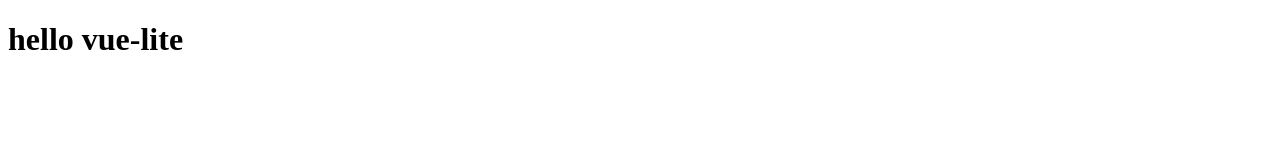
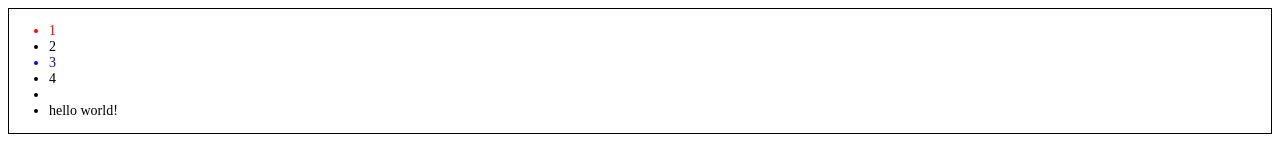
Before and after one commit to bulv0620/vue-lite, a website built with webpack: page src/examples/index.html in a window 1280 px wide. Built offline with nearby package versions, Linux system fonts and the light colour scheme.

Commit message:
update runtime module

```diff
--- a/src/examples/index.html
+++ b/src/examples/index.html
@@ -5,9 +5,8 @@
     <meta http-equiv="X-UA-Compatible" content="IE=edge">
     <meta name="viewport" content="width=device-width, initial-scale=1.0">
     <title>vue-lite-dev</title>
-    <script src="./vue-lite.js"></script>
 </head>
 <body>
-    <h1>hello vue-lite</h1>
 </body>
 </html>
+<script src="./vue-lite.js"></script>
--- a/src/index.js
+++ b/src/index.js
@@ -1,13 +1,27 @@
-import { ref } from "./reactive/ref";
-import { effect } from "./reactive/effect";
-import { computed } from "./reactive/computed";
+import { render, h, Text, Fragment } from "./runtime";
 
-const num = window.num = ref(0);
-const c = window.c = computed({
-    get(){
-        return num.value * 2;
+const vnode = h(
+    'div',
+    {
+        class: 'a b',
+        style: {
+            border: '1px solid',
+            fontSize: '14px',
+        },
+        onClick: () => console.log('click'),
+        id: 'foo',
+        checked: '',
+        custom: false
     },
-    set(newVal){
-        num.value = newVal / 2;
-    }
-})
+    [
+        h('ul', null, [
+            h('li', {style: {color: 'red'}}, 1),
+            h('li', null, 2),
+            h('li', {style: {color: 'blue'}}, 3),
+            h(Fragment, null, [h('li', null, 4), h('li')]),
+            h('li', null, [h(Text, null, 'hello world!')]),
+        ]),
+    ]
+)
+
+render(vnode, document.body);
--- a/src/reactive/ref.js
+++ b/src/reactive/ref.js
@@ -3,7 +3,7 @@ import { track, trigger } from "./effect";
 import { reactive } from "./reactive";
 
 export function ref(value) {
-    if(isRef(value)){
+    if (isRef(value)) {
         return value;
     }
     return new RefImpl(value);
@@ -25,7 +25,7 @@ class RefImpl {
     }
 
     set value(newVal) {
-        if(hasChanged(newVal, this._value)){
+        if (hasChanged(newVal, this._value)) {
             this._value = convert(newVal);
             trigger(this, 'value');
         }
--- /dev/null
+++ b/src/runtime/index.js
@@ -0,0 +1,2 @@
+export {h, Text, Fragment} from './vnode.js';
+export {render} from './render.js';
--- /dev/null
+++ b/src/runtime/render.js
@@ -0,0 +1,104 @@
+import { isBoolean } from "../utils";
+import { ShapeFlag } from "./vnode";
+
+/**
+ * 渲染函数
+ * @param {Object} vnode 虚拟dom节点
+ * @param {Object} container 挂载位置
+ */
+export function render(vnode, container) {
+    mount(vnode, container);
+}
+
+// 挂载函数, 判断dom类型, 分配相应的渲染函数
+function mount(vnode, container) {
+    const { shapeFlag } = vnode;
+    if (shapeFlag & ShapeFlag.ELEMENT) {
+        mountElement(vnode, container);
+    }
+    else if (shapeFlag & ShapeFlag.TEXT) {
+        mountText(vnode, container);
+    }
+    else if (shapeFlag & ShapeFlag.FRAGMENT) {
+        mountFragment(vnode, container);
+    }
+    else if (shapeFlag & ShapeFlag.COMPONENT) {
+        mountComponent(vnode, container);
+    }
+}
+
+// 挂载元素
+function mountElement(vnode, container) {
+    const { type, props } = vnode;
+    const el = document.createElement(type);
+    mountProps(props, el)
+    mountChildren(vnode, el);
+    container.appendChild(el);
+}
+
+// 挂载文本
+function mountText(vnode, container) {
+    const textNode = document.createTextNode(vnode.children);
+    container.appendChild(textNode);
+}
+
+// 挂载片段
+function mountFragment(vnode, container) {
+    mountChildren(vnode, container);
+}
+
+// 挂载组件（未开发）
+function mountComponent(vnode, container) {
+    console.warn('mountComponent has not yet been developed');
+ }
+
+// 挂载子节点
+function mountChildren(vnode, el) {
+    const { shapeFlag, children } = vnode;
+    if (shapeFlag & ShapeFlag.TEXT_CHILDREN) {
+        mountText(vnode, el);
+    }
+    else if (shapeFlag & ShapeFlag.ARRAY_CHILDREN) {
+        children.forEach(child => {
+            mount(child, el);
+        })
+    }
+}
+
+// domProps类型区分正则
+const domPropsRE = /\[A-Z]|^(?:value|checked|selected|muted|disabled)$/;
+// 挂载props
+function mountProps(props, el) {
+    for(const key in props){
+        let value = props[key];
+        switch (key) {
+            case 'class':
+                el.className = value;
+                break;
+            case 'style':
+                for(const styleName in value){
+                    el.style[styleName] = value[styleName];
+                }
+                break;
+            default:
+                if(/^on[A-Z]/.test(key)){
+                    el.addEventListener(key.slice(2).toLowerCase(), value);
+                }
+                else if(domPropsRE.test(key)){
+                    if(value === '' && isBoolean(el[key])){
+                        value = true;
+                    }
+                    el[key] = value;
+                }
+                else{
+                    if(value == null || value === false){
+                        el.removeAttribute(key, value);
+                    }
+                    else{
+                        el.setAttribute(key, value);
+                    }
+                }
+                break;
+        }
+    }
+}
--- /dev/null
+++ b/src/runtime/vnode.js
@@ -0,0 +1,52 @@
+import { isArray, isNumber, isString } from "../utils";
+
+export const ShapeFlag = {
+    ELEMENT: 1, // 0000 0001
+    TEXT: 1 << 1, // 0000 0010
+    FRAGMENT: 1 << 2, // 0000 0100
+    COMPONENT: 1 << 3, // 0000 1000
+    TEXT_CHILDREN: 1 << 4, // 0001 0000
+    ARRAY_CHILDREN: 1 << 5, // 0010 0000
+    CHILDREN: (1 << 4) | (1 << 5) // 0011 0000
+}
+
+export const Text = Symbol('Text');
+export const Fragment = Symbol('Fragment');
+
+/**
+ * 虚拟dom生成函数: createVNode()
+ * @param {string | Text | Fragment | Object} type
+ * @param {Object | null} props
+ * @param {string | number | Array | null} children
+ */
+export function h(type, props, children) {
+    let shapeFlag = 0;
+
+    if (isString(type)) {
+        shapeFlag = ShapeFlag.ELEMENT;
+    }
+    else if (type === Text) {
+        shapeFlag = ShapeFlag.TEXT;
+    }
+    else if (type === Fragment) {
+        shapeFlag = ShapeFlag.FRAGMENT;
+    }
+    else {
+        shapeFlag = ShapeFlag.COMPONENT;
+    }
+
+    if (isString(children) || isNumber(children)) {
+        shapeFlag |= ShapeFlag.TEXT_CHILDREN;
+        children = children.toString();
+    }
+    else if(isArray(children)){
+        shapeFlag |= ShapeFlag.ARRAY_CHILDREN;
+    }
+
+    return {
+        type,
+        props,
+        children,
+        shapeFlag
+    }
+}
--- a/src/utils/index.js
+++ b/src/utils/index.js
@@ -13,3 +13,15 @@ export function isArray(target){
 export function isFunction(target){
     return typeof target === 'function';
 }
+
+export function isString(value) {
+    return typeof value === 'string';
+}
+
+export function isNumber(value) {
+    return typeof value === 'number';
+}
+
+export function isBoolean(value) {
+    return typeof value === 'boolean';
+}
```
